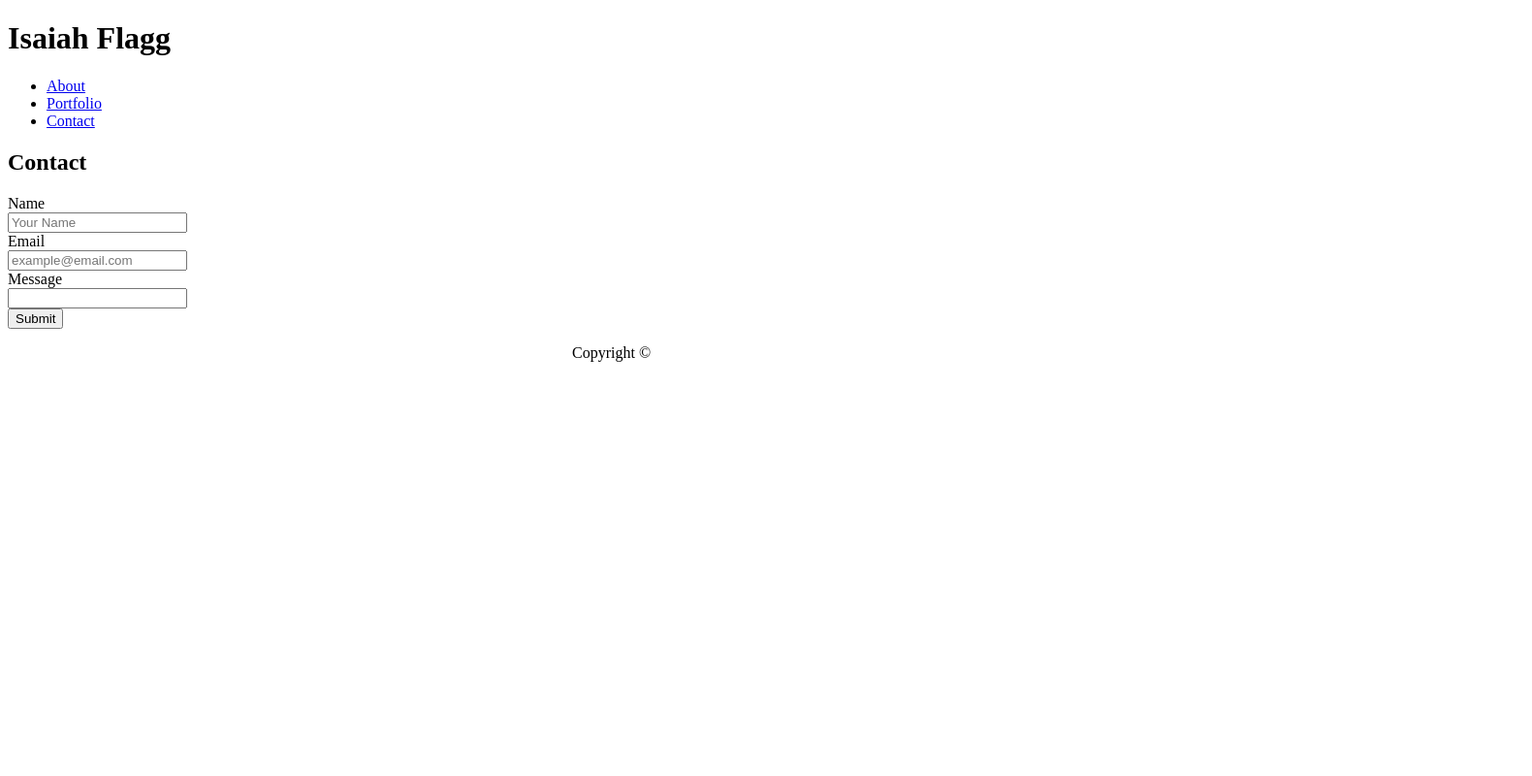
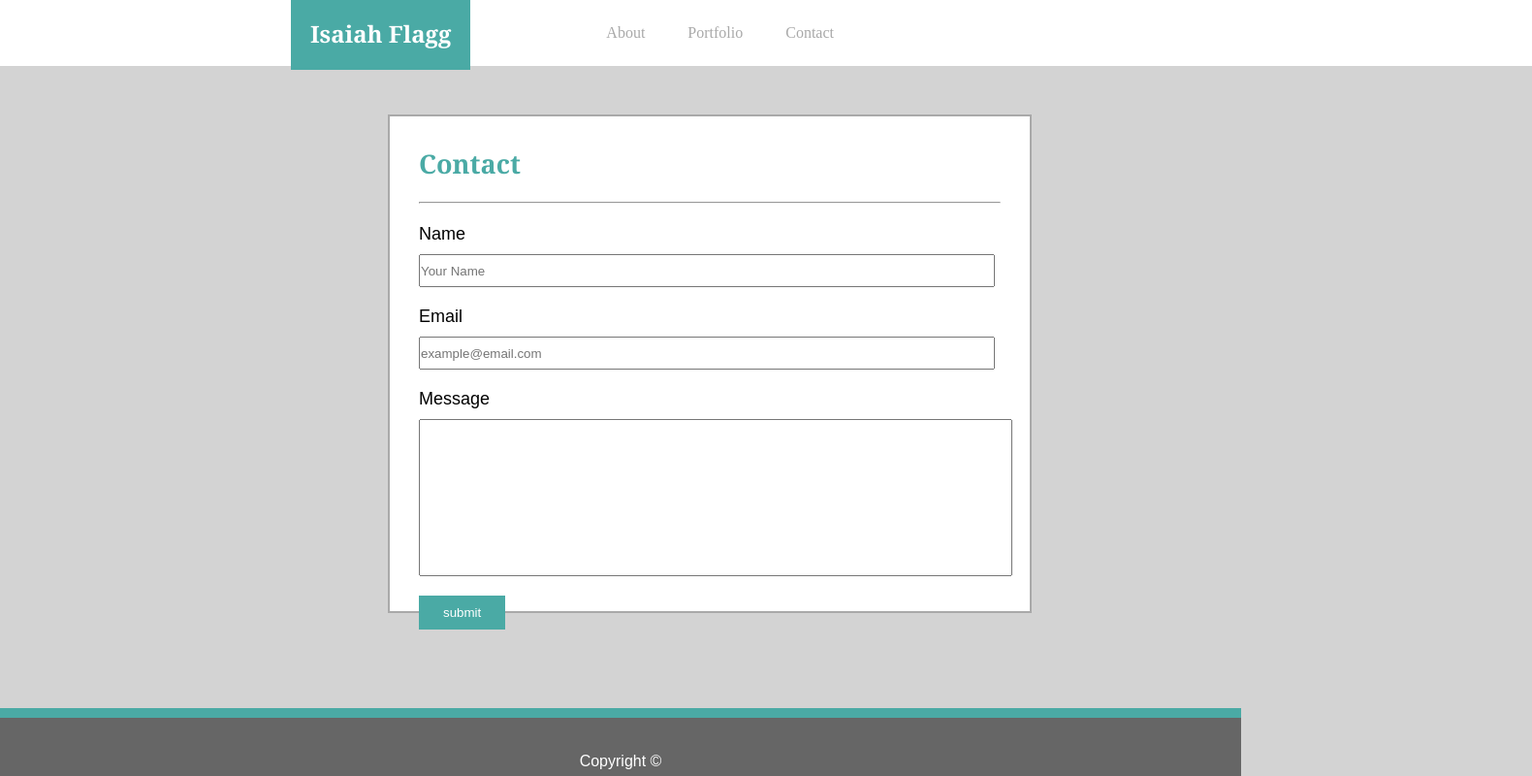
Before and after one commit to IsaiahFlagg/01-Basic-Portfolio, a plain HTML site: page contact.html in a window 1280 px wide. Shown: the whole page at 97% size, 1580 px wide, since content can reach past the window. Drawn offline with Linux system fonts and the light colour scheme.

Commit message:
contact page done

```diff
--- a/assets/css/style.css
+++ b/assets/css/style.css
@@ -1,10 +1,153 @@
 
+*{
+    margin: 0;
+    padding: 0;
+}
 
+body{
+    background-color: lightgrey;
+    overflow: hidden;
+}
+
+h2{
+    color: #4aaaa5;
+    font-family: Georgia, 'Times New Roman', Times, serif;
+}
+
+h1{
+    font-family: Georgia, 'Times New Roman', Times, serif;
+}
+
+nav{
+    width: 100%;
+    position: sticky;
+    margin: 20px auto;
+    z-index: 1;
+    display: flex;
+    align-items: center;
+    background-color: white;
+    margin: auto;
+    padding-bottom: 25px;
+    padding-top: 25px;
+    padding-left: 300px;
+
+}
+
+/* make a background for my name */
+.myName{
+    color: white;
+    background-color: #4aaaa5;
+    padding-top: 21px;
+    padding-bottom: 21px;
+    padding-left: 20px;
+    padding-right: 20px;
+    position: fixed;
+}
+
+.nav-links{
+    flex: 1;
+    text-align: right;
+    list-style-type: none;
+    margin: 0px;
+    padding-right: 700px;
+
+}
+
+.nav-links ul li a{
+    color: darkgrey;
+    text-decoration: none;
+    list-style-type: none;
+}
+
+.nav-links ul li{
+    list-style: none;
+    display: inline-block;
+    margin: 0 20px;
+
+}
+
+.aboutMe{
+    background-color: white;
+    width: 700px;
+    height: 300px;
+    border: 2px solid darkgrey;
+    padding: 50px;
+    margin-left: 300px;
+    margin-top: 50px;
+    font-size: large;
+    font-family: Arial, Helvetica, sans-serif;
+}
+
+img{
+    float: left;
+    margin-right: 20px;
+    max-width: 150px;
+    max-height: 150px;
+}
 
 
 
 /* use this to center the footer */
-#footer{
-    width: 100px;
-    margin: 0 auto;
+
+#footer {
+    position: absolute;
+    bottom: 0px;
+    width: 100%;
+    height: 60px;
+    background-color: #666666;
+    text-align: center;
+    color: white;
+    border-top: 10px solid #4aaaa5;
+    font-family: Arial, Helvetica, sans-serif;
+ }
+
+ .contact {
+    background-color: white;
+    /* width: 780px; */
+    width: 600px;
+    height: 450px;
+    border: 2px solid darkgrey;
+    padding: 30px;
+    margin-left: 400px;
+    margin-top: 50px;
+    font-size: large;
+    font-family: Arial, Helvetica, sans-serif;
 }
+
+#name {
+    /* width: 750px; */
+    width: 590px;
+    height: 30px;
+    margin-top: 10px;
+    margin-bottom: 20px;
+}
+
+
+#email {
+    /* width: 750px; */
+    width: 590px;
+    height: 30px;
+    margin-top: 10px;
+    margin-bottom: 20px;
+}
+
+#message {
+    /* width: 750px; */
+    width: 590px;
+    height: 140px;
+    margin-top: 10px;
+    resize: none;
+    padding: 10px;
+}
+
+.cBtn {
+    padding-left: 25px;
+    padding-right: 25px;
+    padding-top: 10px;
+    padding-bottom: 10px;
+    margin-top: 15px;
+    color: white;
+    background-color: #4aaaa5;
+    border: white;
+    cursor: pointer;
+}
--- a/contact.html
+++ b/contact.html
@@ -10,9 +10,13 @@
 
 <body>
 
-    <h1>Isaiah Flagg</h1>
 
     <nav>
+
+        <div class="myName">
+            <h1>Isaiah Flagg</h1>
+        </div>
+
         <div class="nav-links">
 
             <ul>
@@ -26,7 +30,8 @@
 
     <div class="contact">
 
-        <h2 class="myContact">Contact</h2>
+        <h2 class="myContact">Contact</h2><br>
+        <hr><br>
 
         <form action="submit">
             <label for="name">Name</label><br>
@@ -34,20 +39,21 @@
             <label for="email">Email</label><br>
             <input type="text" id="email" name="email" placeholder="example@email.com"><br>
             <label for="message">Message</label><br>
-            <input type="text" id="message" name="message"><br>
+            <textarea for="message" id="message"></textarea><br>
+            <input type="submit" value="submit" class="cBtn">
         </form>
 
         <!-- <p class="contactList">Name</p>
         <p class="contactList">Email</p>
         <p class="contactList">Message</p> -->
 
-        <button class="cBtn">Submit</button>
+
 
     </div>
 
 
     <footer id="footer">
-        <p>Copyright ©</p>
+        <br><br><p>Copyright ©</p>
     </footer>
 </body>
 
```
Also changed, not shown: index.html (+8 -3 lines), portfolio.html (+7 -2 lines), assets/images/profile picture.jpg (added).
